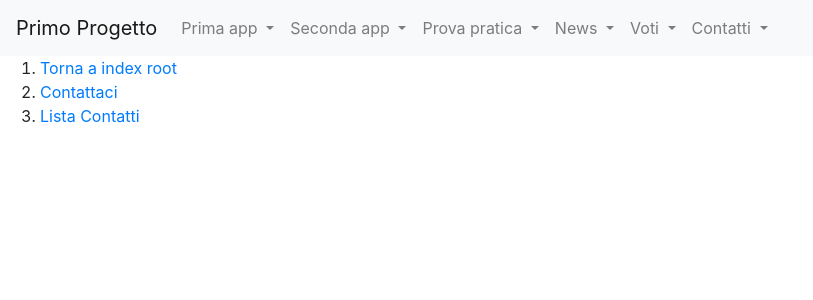
After one commit to aannabottini/primo_progetto, a Django app: page /forms_app/ in a window 1280 px wide. The commit adds this page. Shown: the top 300 px of the page, without its empty margins (0-813 px from the left). Run offline with Django 5.2, Linux system fonts and the light colour scheme.

Commit message:
passo 23.3
terminato lista_contatti

```diff
--- /dev/null
+++ b/forms_app/templates/forms_app/index_contatti.html
@@ -0,0 +1,12 @@
+<!DOCTYPE html>
+{% extends "base.html"%}
+
+{% block title %} {{ block.super }} | Index News {% endblock title %}
+
+{%block content%}
+    <ol>
+        <li><a href="{% url 'index_root'%}">Torna a index root</a></li>
+        <li><a href="{% url 'forms_app:contattaci'%}">Contattaci</a></li>
+        <li><a href="{% url 'forms_app:lista_contatti'%}">Lista Contatti</a></li>
+    </ol>
+{% endblock content %}
--- a/forms_app/urls.py
+++ b/forms_app/urls.py
@@ -1,11 +1,14 @@
 from django.contrib import admin
 from django.urls import path,include
 
+from forms_app.views import index_contatti
 from forms_app.views import contatto
+from forms_app.views import lista_contatti
 
 app_name = 'forms_app'
 
 urlpatterns = [
+    path('', index_contatti, name="index_contatti"),
     path('contattaci/', contatto , name="contattaci"),
-
+    path('lista_contatti/', lista_contatti, name="lista_contatti"),
 ]
--- a/forms_app/views.py
+++ b/forms_app/views.py
@@ -1,7 +1,11 @@
 from django.shortcuts import render, HttpResponse
 from .forms import FormContatto
+from .models import Contatto
 
 # Create your views here.
+def index_contatti(request):
+    return render(request, 'forms_app/index_contatti.html')
+
 def contatto(request):
     #se la richiesta è di tipo post, quindi il client fa la richiesta inviando dei dati.
     if request.method == "POST":
@@ -28,3 +32,10 @@ def contatto(request):
         "form" : form
     }
     return render(request, "forms_app/contatto.html", context)
+
+def lista_contatti(request):
+    contatti = Contatto.objects.all()
+    context = {
+        "contatti" : contatti
+    }
+    return render(request, "forms_app/lista_contatti.html", context)
--- a/templates/base.html
+++ b/templates/base.html
@@ -97,6 +97,7 @@
           Contatti
         </a>
         <div class="dropdown-menu" aria-labelledby="navbarDropdown">
+          <a class="dropdown-item" href="{% url 'forms_app:lista_contatti'%}">Lista Contatti</a>
           <a class="dropdown-item" href="{% url 'forms_app:contattaci'%}">Contattaci</a>
         </div>
       </li>
--- a/templates/index_root.html
+++ b/templates/index_root.html
@@ -9,5 +9,6 @@
         <li><a href="{% url 'seconda_app:index_condizioni'%}">Index seconda app</a></li>
         <li><a href="{% url 'news:index_news'%}">Index news</a></li>
         <li><a href="{% url 'voti:index_voti'%}">Index voti</a></li>
+        <li><a href="{% url 'forms_app:index_contatti'%}">Index contatti</a></li>
     </ol>
 {%endblock content%}
```
Also changed, not shown: forms_app/templates/forms_app/lista_contatti.html (+6 -8 lines), db.sqlite3.
